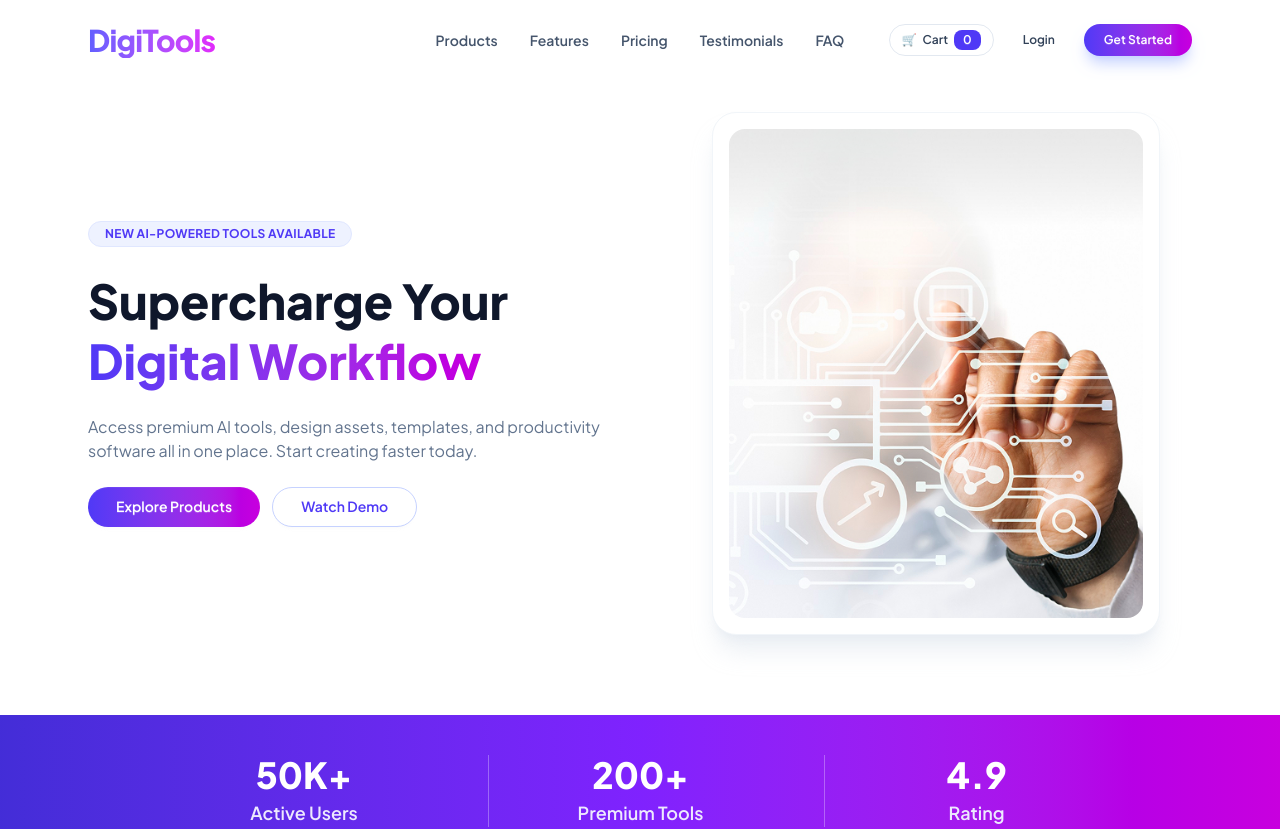
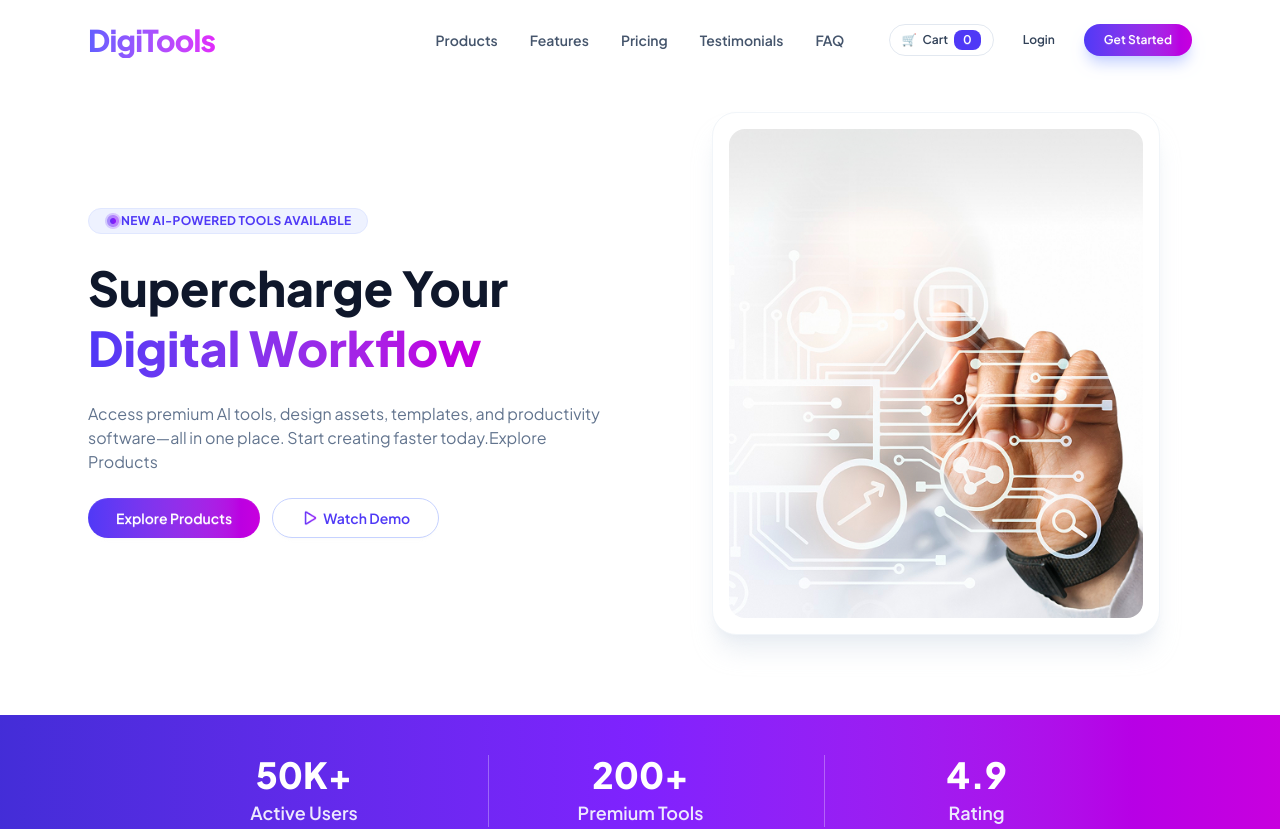
Before and after one commit to anisa-akter/B13-A6-DigiTools-Platform, a React (Vite) app: page / in a window 1280 px wide. Shown: the top 829 px of the page. Built offline with nearby package versions, Linux system fonts and the light colour scheme.

Commit message:
Add circle and play icons to Banner component and update text content

```diff
--- a/src/components/Banner/Banner.jsx
+++ b/src/components/Banner/Banner.jsx
@@ -1,4 +1,6 @@
 import bannerImage from "../../assets/banner.png";
+import circle from "../../assets/circle.png";
+import Play from "../../assets/Play.png";
 
 const Banner = () => {
 	return (
@@ -6,7 +8,7 @@ const Banner = () => {
 			<div className="mx-auto grid w-full max-w-6xl items-center gap-12 px-4 pb-16 pt-8 md:px-6 md:pb-20 lg:grid-cols-2 lg:gap-20">
 				<div className="space-y-6 text-center lg:text-left">
 					<p className="mx-auto inline-flex rounded-full border border-indigo-100 bg-indigo-50 px-4 py-1 text-xs font-bold uppercase tracking-wide text-indigo-600 lg:mx-0">
-						New AI-powered tools available
+						<img src={circle} alt="Circle icon" />New AI-powered tools available
 					</p>
 					<h2 className="text-4xl font-black leading-tight text-slate-900 md:text-5xl">
 						Supercharge Your
@@ -16,8 +18,7 @@ const Banner = () => {
 						</span>
 					</h2>
 					<p className="mx-auto max-w-xl text-base text-slate-500 lg:mx-0">
-						Access premium AI tools, design assets, templates, and productivity
-						software all in one place. Start creating faster today.
+						Access premium AI tools, design assets, templates, and productivity software—all in one place. Start creating faster today.Explore Products
 					</p>
 					<div className="flex flex-wrap justify-center gap-3 lg:justify-start">
 						<button
@@ -30,7 +31,7 @@ const Banner = () => {
 							type="button"
 							className="btn rounded-full border border-indigo-200 bg-white px-7 text-indigo-600"
 						>
-							Watch Demo
+							<img src={Play} alt="Play icon" className="h-4 w-4" /> Watch Demo
 						</button>
 					</div>
 				</div>
```
Also changed, not shown: src/assets/circle.png (added).
